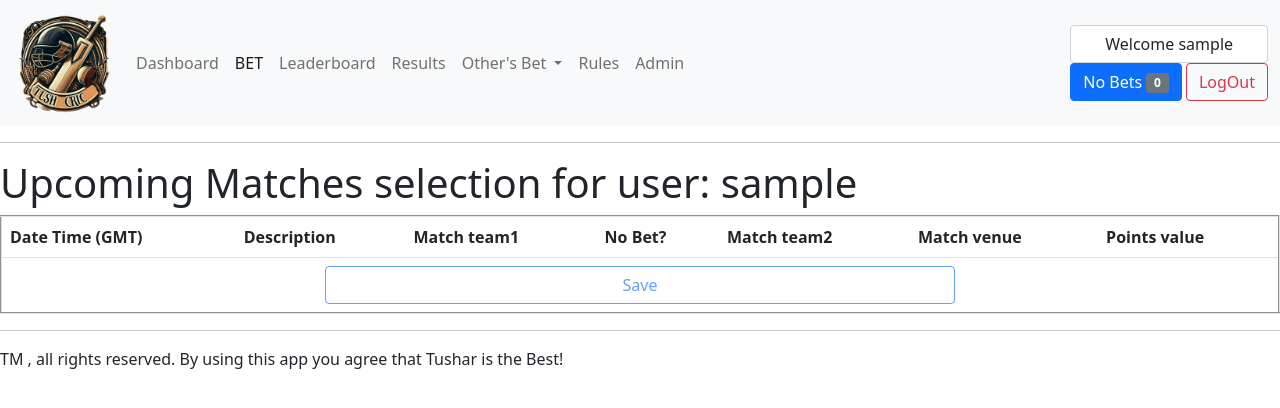
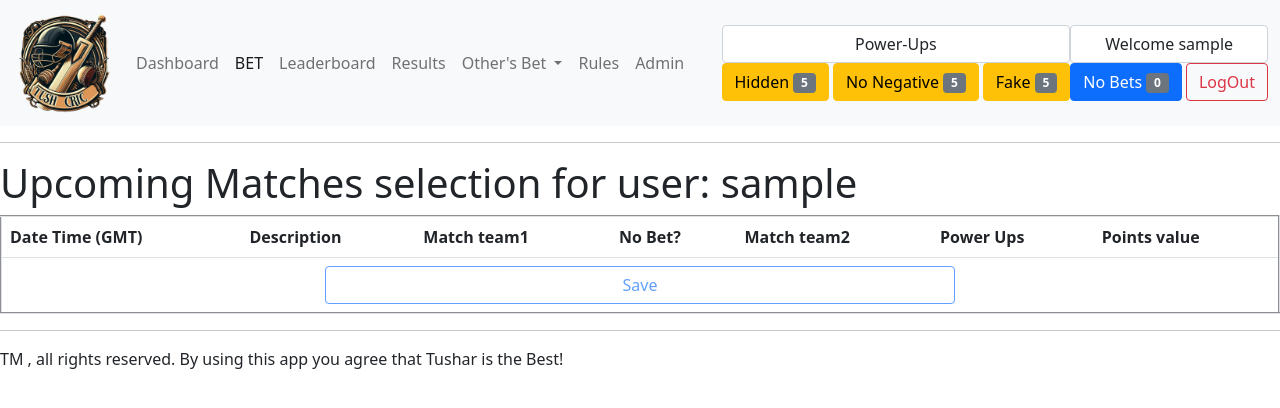
Before and after one commit to tusharbmw/cricBet, a Django app: page /schedule/ in a window 1280 px wide. Shown: the top 408 px of the page. Run offline with Django 3.2, Linux system fonts and the light colour scheme; the visitor is signed in with stand-in values (Sample User, id 1); data comes from the database, SQL or seed files in the repository; data that the repository does not hold is empty.

Commit message:
introducing Powerups

```diff
--- a/src/accounts/templates/accounts/main.html
+++ b/src/accounts/templates/accounts/main.html
@@ -10,7 +10,10 @@
 <script src="https://cdn.jsdelivr.net/npm/bootstrap@5.0.2/dist/js/bootstrap.bundle.min.js" integrity="sha384-MrcW6ZMFYlzcLA8Nl+NtUVF0sA7MsXsP1UyJoMp4YLEuNSfAP+JcXn/tWtIaxVXM" crossorigin="anonymous"></script>
 <script src="https://code.jquery.com/jquery-3.7.1.min.js" integrity="sha256-/JqT3SQfawRcv/BIHPThkBvs0OEvtFFmqPF/lYI/Cxo=" crossorigin="anonymous"></script>
 <script src="{% static 'js/loading.js' %}"></script>
+<script src="{% static 'js/dragdrop.js' %}"></script>
+<script src=" https://cdn.jsdelivr.net/npm/interactjs@1.10.27/dist/interact.min.js "></script>
 <link rel="stylesheet" href="{% static 'css/loading.css' %}">
+<link rel="stylesheet" href="{% static 'css/dragdrop.css' %}">
 <body>
     {% include 'accounts/navbar.html' %}
     <hr>
--- a/src/accounts/templates/accounts/navbar.html
+++ b/src/accounts/templates/accounts/navbar.html
@@ -36,6 +36,28 @@
           <a class="nav-link" href="/admin">Admin</a>
         </li>
       </ul>
+        <form class="d-flex">
+            <div class="d-grid gap-2 d-md-block">
+            <span class="form-control me-2 text-center">Power-Ups </span>
+
+              {%if hidden_count is not None%}
+                <button type="button" data-button-name="hidden" id="draggableButton" draggable="true" class="btn btn-warning" onclick="window.location.href='/schedule'"  {{ hidden_disabled }}>
+              Hidden <span class="badge bg-secondary">{{ hidden_count }}</span>
+                </button>
+              {% endif %}
+              {%if no_negative_count is not None%}
+                <button type="button" data-button-name="no_negative" id="draggableButton" draggable="true" class="btn btn-warning" onclick="window.location.href='/schedule'" {{ no_neg_disabled }}>
+              No Negative <span class="badge bg-secondary">{{ no_negative_count }}</span>
+                </button>
+              {% endif %}
+              {%if fake_count is not None%}
+                <button type="button" data-button-name="fake" id="draggableButton" draggable="true" class="btn btn-warning" onclick="window.location.href='/schedule'" {{ fake_disabled }}>
+              Fake <span class="badge bg-secondary">{{ fake_count }}</span>
+                </button>
+              {% endif %}
+
+            </div>
+        </form>
       <form class="d-flex">
         <div class="d-grid gap-2 d-md-block">
         <span class="form-control me-2 text-center">Welcome {{request.user}} </span>
--- a/src/accounts/templates/accounts/schedule.html
+++ b/src/accounts/templates/accounts/schedule.html
@@ -25,13 +25,13 @@
         <th scope="col"> Match team1 </th>
         <th scope="col"> No Bet? </th>
         <th scope="col"> Match team2 </th>
-        <th scope="col"> Match venue </th>
+        <th scope="col"> Power Ups </th>
         <th scope="col"> Points value </th>
 
     <tr>
 
     {% for m in matches_list %}
-    <tr>
+    <tr class="droppable-row" data-row-name="{{ m.id }}">
     <td>{{m.datetime}}</td>
     <td>{{m.description}}</td>
     <td><input type="radio" class="btn-check" name="options_{{m.id}}" value="team1" id="team_1_{{m.id}}" autocomplete="off" onchange="document.getElementById('mySaveBtn').disabled = false;" {{m.team1_checked}} {{disabled}} >
@@ -40,7 +40,7 @@
 <label class="btn btn-outline-secondary" for="team_none_{{m.id}}">No Bet</label></td>
     <td><input type="radio" class="btn-check" name="options_{{m.id}}" value="team2" id="team_2_{{m.id}}" autocomplete="off" onchange="document.getElementById('mySaveBtn').disabled = false;" {{m.team2_checked}} {{disabled}} >
 <label class="btn btn-outline-success" for="team_2_{{m.id}}">{{m.team2}}</label></td>
-    <td>{{m.venue}}</td>
+    <td>{{m.powerups}}</td>
     <td>{{m.match_points}}</td>
     </tr>
     {% endfor %}
@@ -51,6 +51,28 @@
     </td></tr>
 
 </table>
+<div class="modal fade" id="powerupmodal" tabindex="-1" aria-hidden="true">
+  <div class="modal-dialog">
+    <div class="modal-content">
+      <div class="modal-header">
+        <h5 class="modal-title" >Applying PowerUp</h5>
+        </div>
+      <div class="modal-body">
+          <h5>You are applying powerups and this action is irreversible </h5>
+          <p id="powerup-modal-text">This will apply X power on Y march. Are you sure?</p>
+          <hr>
+          <p>Refer to <a href="/rules" title="Rules page">Rules</a> page for more details.</p>
+      </div>
+      <div class="modal-footer">
+        <button type="button" class="btn btn-secondary" data-bs-dismiss="modal">Cancel</button>
+        <button type="button" id="powerup_save" class="btn btn-primary">Save changes</button>
+      </div>
+    </div>
+  </div>
+</div>
+
+
+
 
 </form>
 <script>
--- a/src/accounts/urls.py
+++ b/src/accounts/urls.py
@@ -23,4 +23,5 @@ urlpatterns = [
     path('api/check/',views.example_view, name ='example_view'),
     path('api/register/',views.register_api_view, name ='register_api_view'),
     path('api/results/', views.results_api_view, name='results_api_view'),
+    path('update_powerups/', views.update_powerups, name='update_powerups'),
 ]
--- a/src/accounts/views.py
+++ b/src/accounts/views.py
@@ -16,6 +16,9 @@ from rest_framework.response import Response
 from rest_framework.decorators import api_view, permission_classes, authentication_classes
 from rest_framework.authentication import SessionAuthentication, BasicAuthentication
 from rest_framework.permissions import IsAuthenticated, AllowAny
+
+#from ..teams.models import Selection
+
 GOOGLE_API_CLIENT_ID = os.environ["GOOGLE_API_CLIENT_ID"]
 
 # Create your views here.
@@ -69,6 +72,16 @@ def results_api_view(request):
     cnt = get_missing_bet_count(request.user)
     if cnt >= 0:
         context['no_bets'] = cnt
+    powerups=get_powerup_stats(request.user)
+    context['fake_count'] = powerups["fake_count"]
+    context['no_negative_count'] = powerups["no_negative_count"]
+    context['hidden_count'] = powerups["hidden_count"]
+    if powerups["fake_count"]==0:
+        context['fake_disabled'] = "disabled"
+    if powerups["no_negative_count"]==0:
+        context['no_neg_disabled'] = "disabled"
+    if powerups["hidden_count"]==0:
+        context['hidden_disabled'] = "disabled"
     return Response(json.dumps(context, default=str))
 
 
@@ -112,6 +125,37 @@ def get_missing_bet_count(user):
             cnt += 1
     return cnt
 
+def get_powerup_stats(user):
+    try:
+        user = User.objects.get(username=user)
+    except:
+        return -1
+    if user is None:
+        return -1
+    #starting values
+    fake_count=5
+    no_negative_count=5
+    hidden_count=5
+    selections=Selection.objects.filter(user=user)
+    for selection in selections:
+        if selection.no_negative:
+            no_negative_count -= 1
+        if selection.fake:
+            fake_count -= 1
+        if selection.hidden:
+            hidden_count -= 1
+
+    #setting them 0 in case of negative value
+    if no_negative_count < 0:
+        no_negative_count=0
+    if fake_count < 0:
+        fake_count=0
+    if hidden_count < 0:
+        hidden_count=0
+
+    return {"no_negative_count":no_negative_count, "fake_count": fake_count,"hidden_count": hidden_count}
+
+
 
 def home(request):
     return HttpResponse("Hello , welcome to TushCricBet")
@@ -139,6 +183,55 @@ def logout_page(request):
 
 
 @login_required(login_url='/login')
+def update_powerups(request):
+    err=0
+    print("Method was called")
+    if request.method == 'POST':
+        user = User.objects.get(username=request.user)
+
+        for key, value in request.POST.items():
+            print(key, value)
+        body_unicode = request.body.decode('utf-8')
+        body_data = json.loads(body_unicode)
+
+        powerup_type = body_data['content'].split(' ')[3]
+        match_id = body_data['content'].split(' ')[9]
+
+        match=Match.objects.get(id=match_id)
+
+        try:
+            obj = Selection.objects.get(user=user, match=match)
+            if powerup_type == 'fake':
+                if obj.fake:
+                    messages.info(request, 'Fake Power up is already applied')
+                    return HttpResponse()
+                obj.fake = True
+            elif powerup_type == 'hidden':
+                if obj.hidden:
+                    messages.info(request, 'Hidden Power up is already applied')
+                    return HttpResponse()
+                obj.hidden = True
+            elif powerup_type == 'no_negative':
+                if obj.no_negative:
+                    messages.info(request, 'No Negative Power up is already applied')
+                    return HttpResponse()
+                obj.no_negative = True
+            obj.save()
+        except Selection.DoesNotExist:
+            messages.error(request, "Please make/save a selection before applying powerups. You can't apply powerup on No Bet." )
+            return HttpResponse()
+        except:
+            err += 1
+            print("kya ho gaya?")
+
+    if err == 0:
+        messages.success(request, "Powerup applied successfully. Good Luck! ")
+    else:
+        messages.error(request, "Issue in applying powerup. Please try again later")
+    return HttpResponse()
+
+
+@login_required(login_url='/login')
 def update(request):
     if request.method == "POST":
         user = User.objects.get(username=request.user)
@@ -156,7 +249,9 @@ def update(request):
 
                 if value in ('team1', 'team2'):
                     hidden = False  # default value
-                    if match.description == 'Final':
+                    #auto hide list
+                    auto_hide_desc = ['Final', 'Semi Final', 'Qualifier 1', 'Qualifier 2','Eliminator','Super 8']
+                    if match.description in auto_hide_desc:
                         hidden = True
                     if value == 'team1':
                         team = match.team1
@@ -178,6 +273,9 @@ def update(request):
                     # delete row
                     try:
                         obj = Selection.objects.get(user=user, match=match)
+                        if obj.hidden or obj.fake or obj.no_negative:
+                            messages.info(request, "Can't set No Bet on matches with Power up applied")
+                            return redirect('schedule')
                         obj.delete()
                     except Selection.DoesNotExist:
                         pass  # Nothing to delete
@@ -185,6 +283,7 @@ def update(request):
                         err += 1
     if err == 0:
         messages.success(request, "Picks saved successfully. Good Luck! ")
+        print("message was sent")
     else:
         messages.error(request, "Issue in saving picks. Please try again later")
     return redirect('schedule')
@@ -330,7 +429,9 @@ def teams_view(request):
 
 
 def whatsnew_view(request):
-    whatsnew = [{'change': 'May 19,2024 Logic for match weight, API, design changes',
+    whatsnew = [{'change': 'March 16,2025 update stack',
+                 'description': 'Updated tech stack and security patches'},
+                {'change': 'May 19,2024 Logic for match weight, API, design changes',
                  'description': 'Match points can now be different, initial support for APIs and UX changes'},
                 {'change': 'April 17,2024 Logic for max skipped bet',
                  'description': 'if used too many skipped bets, user will get disqualified'},
@@ -352,7 +453,7 @@ def rules_view(request):
 
 
 def leaderboard(request):
-    max_skipped_allowed = 30
+    max_skipped_allowed = 5
     context = {}
     # initialize win and loss
     won = {}
@@ -374,21 +475,28 @@ def leaderboard(request):
     for mr in matches_with_result:
         mr_sel1 = []
         mr_sel2 = []
+        mr_no_negative = []
         for s in mr.selection_set.all():
             if s.selection == mr.team1:
                 mr_sel1.append(s.user.username)
             if s.selection == mr.team2:
                 mr_sel2.append(s.user.username)
+            if s.no_negative:
+                mr_no_negative.append(s.user.username)
         if mr.result == "team1":
             for u in mr_sel1:
                 won[u] += len(mr_sel2) * mr.match_points
                 matches_won[u] += 1
             for u in mr_sel2:
-                lost[u] += len(mr_sel1) * mr.match_points
+                # logic for no negative, apply lost points only if no_negative was not enabled
+                if u not in mr_no_negative:
+                    lost[u] += len(mr_sel1) * mr.match_points
                 matches_lost[u] += 1
         else:  # team2 won
             for u in mr_sel1:
-                lost[u] += len(mr_sel2) * mr.match_points
+                # logic for no negative, apply lost points only if no_negative was not enabled
+                if u not in mr_no_negative:
+                    lost[u] += len(mr_sel2) * mr.match_points
                 matches_lost[u] += 1
             for u in mr_sel2:
                 won[u] += len(mr_sel1) * mr.match_points
@@ -409,6 +517,16 @@ def leaderboard(request):
     cnt = get_missing_bet_count(request.user)
     if cnt >= 0:
         context['no_bets'] = cnt
+    powerups=get_powerup_stats(request.user)
+    context['fake_count'] = powerups["fake_count"]
+    context['no_negative_count'] = powerups["no_negative_count"]
+    context['hidden_count'] = powerups["hidden_count"]
+    if powerups["fake_count"]==0:
+        context['fake_disabled'] = "disabled"
+    if powerups["no_negative_count"]==0:
+        context['no_neg_disabled'] = "disabled"
+    if powerups["hidden_count"]==0:
+        context['hidden_disabled'] = "disabled"
     return render(request, 'accounts/leaderboard.html', context)
 
 
@@ -454,9 +572,15 @@ def dashboard(request):
         next_match_sel2 = []
         for i in next_match.selection_set.all():
             if i.selection == next_match.team1 and i.hidden is False:
-                next_match_sel1.append(i.user.username)
+                if i.fake is False:
+                    next_match_sel1.append(i.user.username)
+                else:
+                    next_match_sel2.append(i.user.username)
             if i.selection == next_match.team2 and i.hidden is False:
-                next_match_sel2.append(i.user.username)
+                if i.fake is False:
+                    next_match_sel2.append(i.user.username)
+                else:
+                    next_match_sel1.append(i.user.username)
         matches_dict = {'team1': next_match.team1,
                         'team2': next_match.team2,
                         'id': next_match.id,
@@ -483,7 +607,16 @@ def dashboard(request):
     cnt = get_missing_bet_count(request.user)
     if cnt >= 0:
         context['no_bets'] = cnt
-
+    powerups=get_powerup_stats(request.user)
+    context['fake_count'] = powerups["fake_count"]
+    context['no_negative_count'] = powerups["no_negative_count"]
+    context['hidden_count'] = powerups["hidden_count"]
+    if powerups["fake_count"]==0:
+        context['fake_disabled'] = "disabled"
+    if powerups["no_negative_count"]==0:
+        context['no_neg_disabled'] = "disabled"
+    if powerups["hidden_count"]==0:
+        context['hidden_disabled'] = "disabled"
     return render(request, 'accounts/dashboard.html', context)
 
 
@@ -513,7 +646,8 @@ def schedule_view(request, pk=''):
                     'result': m.result,
                     'venue': m.venue,
                     'match_points': m.match_points,
-                    'description': m.description}
+                    'description': m.description,
+                    'powerups': ''}
         if m.selection_set.filter(user=user).count() == 0:
             tmp_dict['none_checked'] = 'checked'
         else:
@@ -523,14 +657,39 @@ def schedule_view(request, pk=''):
                 tmp_dict['team2_checked'] = 'checked'
             # hidden bet logic
             if user != request.user and m.selection_set.filter(user=user).first().hidden:
-                tmp_dict['none_checked'] = 'checked'
                 tmp_dict['team1_checked'] = ''
                 tmp_dict['team2_checked'] = ''
+            # fake bet logic
+            if user != request.user and m.selection_set.filter(user=user).first().fake:
+                if tmp_dict['team1_checked'] == 'checked':
+                    tmp_dict['team1_checked'] = ''
+                    tmp_dict['team2_checked'] = 'checked'
+                elif tmp_dict['team2_checked'] == 'checked':
+                    tmp_dict['team1_checked'] = 'checked'
+                    tmp_dict['team2_checked'] = ''
+            #power up discplay
+            if user == request.user and m.selection_set.filter(user=user).first().hidden:
+                tmp_dict['powerups'] += ' hidden '
+            if user == request.user and m.selection_set.filter(user=user).first().fake:
+                tmp_dict['powerups'] += ' fake '
+            if user == request.user and m.selection_set.filter(user=user).first().no_negative:
+                tmp_dict['powerups'] += ' no_negative '
+
 
         matches_list.append(tmp_dict)
     cnt = get_missing_bet_count(request.user)
     if cnt >= 0:
         context['no_bets'] = cnt
+    powerups=get_powerup_stats(request.user)
+    context['fake_count'] = powerups["fake_count"]
+    context['no_negative_count'] = powerups["no_negative_count"]
+    context['hidden_count'] = powerups["hidden_count"]
+    if powerups["fake_count"]==0:
+        context['fake_disabled'] = "disabled"
+    if powerups["no_negative_count"]==0:
+        context['no_neg_disabled'] = "disabled"
+    if powerups["hidden_count"]==0:
+        context['hidden_disabled'] = "disabled"
     context['matches_list'] = matches_list
     context['uname'] = user.username
     context['disabled'] = disabled
@@ -576,4 +735,14 @@ def results_view(request):
     cnt = get_missing_bet_count(request.user)
     if cnt >= 0:
         context['no_bets'] = cnt
+    powerups=get_powerup_stats(request.user)
+    context['fake_count'] = powerups["fake_count"]
+    context['no_negative_count'] = powerups["no_negative_count"]
+    context['hidden_count'] = powerups["hidden_count"]
+    if powerups["fake_count"]==0:
+        context['fake_disabled'] = "disabled"
+    if powerups["no_negative_count"]==0:
+        context['no_neg_disabled'] = "disabled"
+    if powerups["hidden_count"]==0:
+        context['hidden_disabled'] = "disabled"
     return render(request, 'accounts/results.html', context)
--- /dev/null
+++ b/src/static/css/dragdrop.css
@@ -0,0 +1,3 @@
+tr.highlight {
+    background-color: yellow;
+}
--- /dev/null
+++ b/src/static/js/dragdrop.js
@@ -0,0 +1,85 @@
+function getCookie(name) {
+    let cookieValue = null;
+    if (document.cookie && document.cookie !== '') {
+        const cookies = document.cookie.split(';');
+        for (let i = 0; i < cookies.length; i++) {
+            const cookie = cookies[i].trim();
+            // Does this cookie string begin with the name we want?
+            if (cookie.substring(0, name.length + 1) === (name + '=')) {
+                cookieValue = decodeURIComponent(cookie.substring(name.length + 1));
+                break;
+            }
+        }
+    }
+    return cookieValue;
+}
+
+
+
+document.addEventListener('DOMContentLoaded', () => {
+    const buttons = document.querySelectorAll('#draggableButton')
+    //const button = document.getElementById('draggableButton');
+    const droppableRows = document.querySelectorAll('.droppable-row');
+    const powerupmodal = new bootstrap.Modal(document.getElementById('powerupmodal'), {
+      keyboard: true
+    })
+    const modaltext = document.getElementById('powerup-modal-text')
+    const powerupsavebtn = document.getElementById('powerup_save')
+    // let currentRow = null;
+
+    buttons.forEach((button) => {
+      button.addEventListener('dragstart', (event) => {
+        event.dataTransfer.setData('text/plain', button.getAttribute('data-button-name'));
+    })
+  });
+
+    powerupsavebtn.addEventListener('click', (event) => {
+         // event.dataTransfer.setData('text/plain', button.getAttribute('data-button-name'));
+        const content  = document.getElementById('powerup-modal-text').textContent;
+        //const csrfToken = document.querySelector('meta[name="csrf-token"]').getAttribute('content');
+        var csrf_token = getCookie('csrftoken');
+        console.log("Tushar event triggered"+content)
+      powerupmodal.hide();
+      fetch('/update_powerups/', {
+        method: 'POST',
+        headers: {
+          'Content-Type': 'application/json',
+            'X-CSRFToken': csrf_token ,
+        },
+        body: JSON.stringify({ content }),
+      })
+      .then(response => response.text())
+      .then(data => {
+        window.location.reload();
+      })
+      .catch(error => console.error('Error:', error));
+
+     });
+
+    droppableRows.forEach((row) => {
+      row.addEventListener('dragenter', () => {
+        row.classList.add('highlight');
+      });
+
+      row.addEventListener('dragleave', () => {
+        row.classList.remove('highlight');
+      });
+
+      row.addEventListener('dragover', (e) => {
+        e.preventDefault();
+      });
+
+      row.addEventListener('drop', (e) => {
+        e.preventDefault();
+        row.classList.remove('highlight');
+        const buttonName = e.dataTransfer.getData('text/plain');
+        const rowName = row.getAttribute('data-row-name');
+        modaltext.textContent = `This will apply ${buttonName} Power Up on Match number ${rowName} ! Are you sure?`;
+        console.log("Tushar modal is now displayed");
+        powerupmodal.show();
+
+        //alert(`Are you sure that you want to apply ${buttonName} powerup on match number ${rowName}`);
+      });
+    });
+
+});
--- a/src/teams/models.py
+++ b/src/teams/models.py
@@ -4,7 +4,7 @@ from django.contrib.auth.models import User
 
 # Create your models here.
 class Team(models.Model):
-    name = models.CharField(max_length=30)
+    name = models.CharField(max_length=50)
     description = models.TextField(blank="True", null="True")
     logo = models.ImageField(blank="True", null="True")
     location = models.CharField(max_length=40, blank="True", null="True")
@@ -43,3 +43,5 @@ class Selection(models.Model):
     match = models.ForeignKey(Match, on_delete=models.SET_NULL, null="True")
     selection = models.ForeignKey(Team, on_delete=models.SET_NULL, null="True")
     hidden = models.BooleanField(default=False)
+    no_negative = models.BooleanField(default=False)
+    fake = models.BooleanField(default=False)
```
Also changed, not shown: src/accounts/templates/accounts/rules.html (+14 -5 lines).
